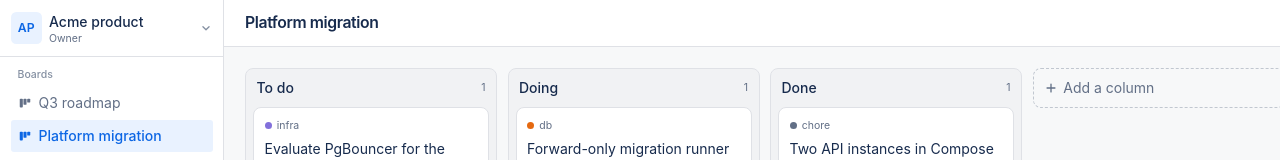
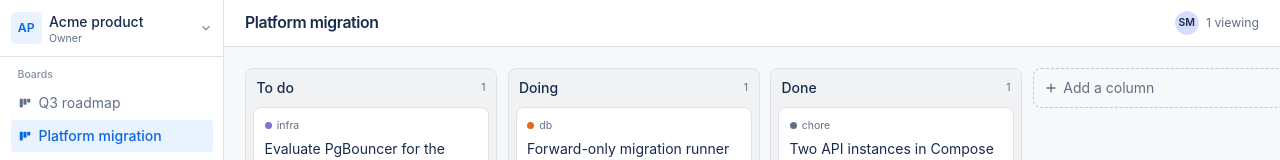
Before and after one commit to AhmedGamall1/KANBAN, a React (Vite) app in the folder web/: page /boards/platform in a window 1280 px wide. Shown: the top 160 px of the page. Built offline with nearby package versions, Linux system fonts and the light colour scheme.

Commit message:
feat(web/board): add the presence bar and editing markers

```diff
--- a/web/src/components/board/BoardCard.tsx
+++ b/web/src/components/board/BoardCard.tsx
@@ -12,15 +12,24 @@ const labelDotClasses: Record<CardLabel, string> = {
 interface BoardCardProps {
   card: Card;
   assignee?: Member;
+  editor?: Member;
   onOpen: () => void;
 }
 
-export default function BoardCard({ card, assignee, onOpen }: BoardCardProps) {
+export default function BoardCard({
+  card,
+  assignee,
+  editor,
+  onOpen,
+}: BoardCardProps) {
   return (
     <button
       type="button"
       onClick={onOpen}
-      className="block w-full rounded-card border border-line bg-surface p-3 text-left transition-colors hover:border-line-strong"
+      className={[
+        "block w-full rounded-card border bg-surface p-3 text-left transition-colors",
+        editor ? "border-brand" : "border-line hover:border-line-strong",
+      ].join(" ")}
     >
       {card.label && (
         <p className="mb-1.5 flex items-center gap-1.5 text-xs text-ink-muted">
@@ -33,6 +42,13 @@ export default function BoardCard({ card, assignee, onOpen }: BoardCardProps) {
 
       <p className="text-ink">{card.title}</p>
 
+      {editor && (
+        <p className="mt-2 flex items-center gap-1.5 text-xs text-brand">
+          <span className="h-1.5 w-1.5 shrink-0 rounded-full bg-brand" />
+          {editor.name} is editing
+        </p>
+      )}
+
       {assignee && (
         <div className="mt-2.5 flex justify-end">
           <Avatar name={assignee.name} color={assignee.avatarColor} size="sm" />
--- a/web/src/components/board/BoardColumn.tsx
+++ b/web/src/components/board/BoardColumn.tsx
@@ -7,6 +7,7 @@ interface BoardColumnProps {
   cards: Card[];
   membersById: Record<string, Member>;
   canEdit: boolean;
+  editingCards: Record<string, string>;
   onOpenCard: (cardId: string) => void;
 }
 
@@ -15,6 +16,7 @@ export default function BoardColumn({
   cards,
   membersById,
   canEdit,
+  editingCards,
   onOpenCard,
 }: BoardColumnProps) {
   return (
@@ -34,6 +36,7 @@ export default function BoardColumn({
               assignee={
                 card.assigneeId ? membersById[card.assigneeId] : undefined
               }
+              editor={membersById[editingCards[card.id]]}
               onOpen={() => onOpenCard(card.id)}
             />
           </li>
--- /dev/null
+++ b/web/src/components/board/PresenceBar.tsx
@@ -0,0 +1,48 @@
+import Avatar from "@/components/ui/Avatar";
+import type { PresenceUser } from "@/data/fixtures";
+
+const MAX_VISIBLE = 3;
+
+interface PresenceBarProps {
+  users: PresenceUser[];
+}
+
+export default function PresenceBar({ users }: PresenceBarProps) {
+  if (users.length === 0) {
+    return null;
+  }
+
+  const visible = users.slice(0, MAX_VISIBLE);
+  const hidden = users.length - visible.length;
+
+  return (
+    <div className="flex shrink-0 items-center gap-2">
+      <div className="flex -space-x-1.5">
+        {visible.map((user) => (
+          <span
+            key={user.userId}
+            className="inline-flex rounded-full outline-2 outline-surface"
+          >
+            <Avatar name={user.name} color={user.avatarColor} />
+          </span>
+        ))}
+
+        {hidden > 0 && (
+          <span
+            className="inline-flex h-7 w-7 items-center justify-center rounded-full bg-subtle text-xs font-semibold text-ink-muted outline-2 outline-surface"
+            title={users
+              .slice(MAX_VISIBLE)
+              .map((user) => user.name)
+              .join(", ")}
+          >
+            +{hidden}
+          </span>
+        )}
+      </div>
+
+      <span className="text-sm text-ink-muted">
+        {users.length} viewing
+      </span>
+    </div>
+  );
+}
--- a/web/src/data/fixtures.ts
+++ b/web/src/data/fixtures.ts
@@ -547,3 +547,47 @@ export const activity: ActivityEntry[] = [
     actor: { id: "user-sara", name: "Sara Malik", avatarColor: "#4f46e5" },
   },
 ];
+
+export interface PresenceUser {
+  boardId: string;
+  userId: string;
+  name: string;
+  avatarColor: string;
+}
+
+export const presence: PresenceUser[] = [
+  {
+    boardId: "roadmap",
+    userId: "user-sara",
+    name: "Sara Malik",
+    avatarColor: "#4f46e5",
+  },
+  {
+    boardId: "roadmap",
+    userId: "user-omar",
+    name: "Omar Haddad",
+    avatarColor: "#0891b2",
+  },
+  {
+    boardId: "roadmap",
+    userId: "user-lena",
+    name: "Lena Fischer",
+    avatarColor: "#c026d3",
+  },
+  {
+    boardId: "roadmap",
+    userId: "user-tom",
+    name: "Tom Reyes",
+    avatarColor: "#d97706",
+  },
+  {
+    boardId: "platform",
+    userId: "user-sara",
+    name: "Sara Malik",
+    avatarColor: "#4f46e5",
+  },
+];
+
+export const editingCards: Record<string, string> = {
+  "card-fractional": "user-omar",
+};
--- a/web/src/routes/BoardPage.tsx
+++ b/web/src/routes/BoardPage.tsx
@@ -2,12 +2,15 @@ import { useState } from "react";
 import { useParams } from "react-router";
 import BoardColumn from "@/components/board/BoardColumn";
 import CardDrawer from "@/components/board/CardDrawer";
+import PresenceBar from "@/components/board/PresenceBar";
 import { PlusIcon } from "@/components/ui/icons";
 import {
   boards,
   cards,
   columns,
+  editingCards,
   members,
+  presence,
   workspaces,
   type Column,
   type Member,
@@ -52,9 +55,13 @@ export default function BoardPage() {
   return (
     <div className="flex h-full flex-col">
       <header className="flex shrink-0 items-center gap-4 border-b border-line bg-surface px-6 py-3">
-        <h1 className="min-w-0 truncate text-lg font-semibold tracking-tight text-ink">
+        <h1 className="min-w-0 flex-1 truncate text-lg font-semibold tracking-tight text-ink">
           {board.name}
         </h1>
+
+        <PresenceBar
+          users={presence.filter((user) => user.boardId === board.id)}
+        />
       </header>
 
       {boardColumns.length === 0 ? (
@@ -78,6 +85,7 @@ export default function BoardPage() {
                 cards={cards.filter((card) => card.columnId === column.id)}
                 membersById={membersById}
                 canEdit={canEdit}
+                editingCards={editingCards}
                 onOpenCard={setOpenCardId}
               />
             ))}
```
